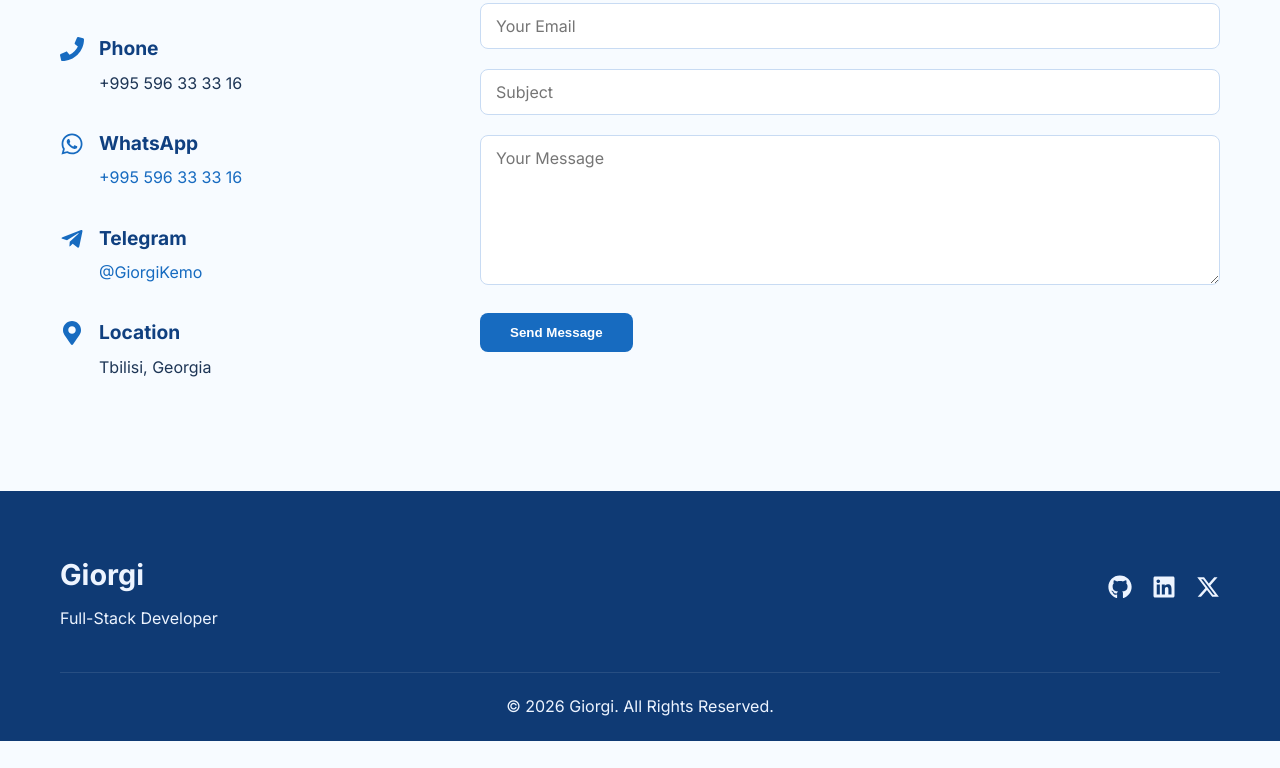
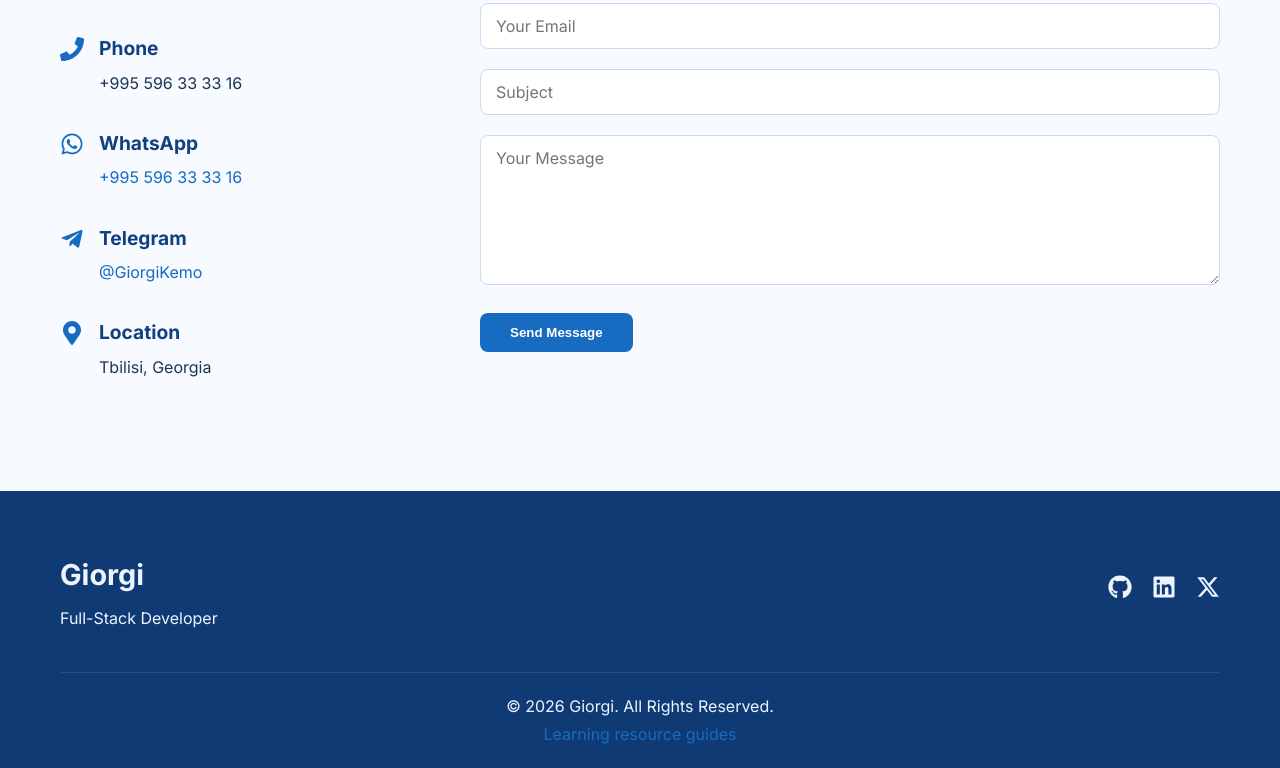
Before and after one commit to GiorgiKemo/myportfolio, a React (Vite) app: page / in a window 1280 px wide. Shown: the part 5210-5978 px from the top of the page. Before the commit the page ends 5951 px from the top, so only its background shows below. Built offline with nearby package versions, Linux system fonts and the light colour scheme; no server answers.

Commit message:
Link homepage to learning resources

```diff
--- a/src/components/Footer.jsx
+++ b/src/components/Footer.jsx
@@ -28,6 +28,7 @@ const Footer = () => {
 
         <div className="footer-bottom">
           <p>&copy; {currentYear} Giorgi. All Rights Reserved.</p>
+          <p><a href="/affiliate/">Learning resource guides</a></p>
         </div>
       </div>
     </footer>
```
